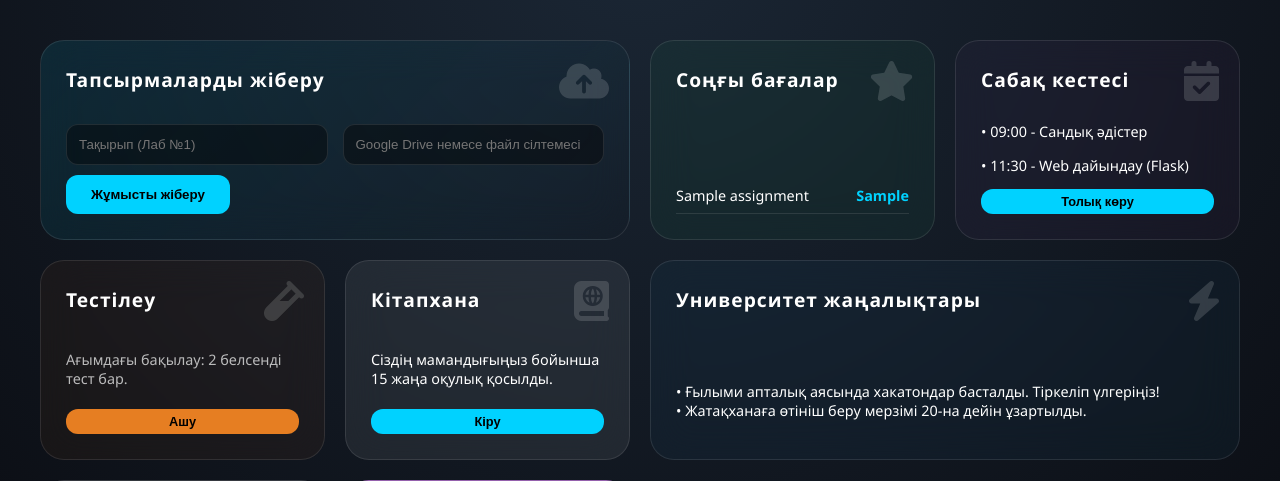
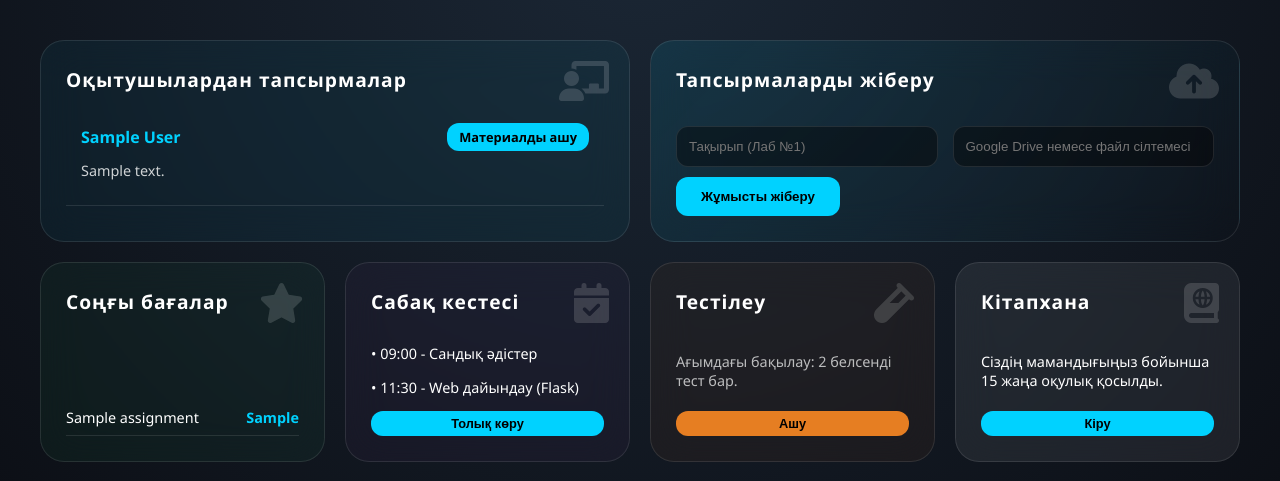
Before and after one commit to alishersultansiyk06-creator/bilim-iq, a Flask app: page /student in a window 1280 px wide. Shown: the part 81-562 px from the top of the page. Run offline with Flask 3, Linux system fonts and the light colour scheme; the visitor is signed in with stand-in values (Sample User, id 1); tables that the repository leaves empty hold one stand-in row (values such as "Sample post").

Commit message:
Update student.html

```diff
--- a/templates/student.html
+++ b/templates/student.html
@@ -89,6 +89,25 @@
 </header>
 
 <div class="dashboard">
+    <div class="tile wide" style="background: rgba(0, 210, 255, 0.05);">
+        <i class="fa-solid fa-chalkboard-user"></i>
+        <h3>Оқытушылардан тапсырмалар</h3>
+        <div style="max-height: 200px; overflow-y: auto;">
+            {% for t_task in teacher_tasks %}
+            <div style="padding: 15px; border-bottom: 1px solid var(--border); margin-bottom: 10px;">
+                <div style="display: flex; justify-content: space-between; align-items: center;">
+                    <strong style="color: var(--accent);">{{ t_task.subject }}</strong>
+                    <a href="{{ t_task.file_url }}" target="_blank" class="btn-send" style="padding: 5px 12px; font-size: 0.8rem; text-decoration: none;">Материалды ашу</a>
+                </div>
+                <p style="font-size: 0.9rem; opacity: 0.8; margin: 10px 0;">{{ t_task.description }}</p>
+            </div>
+            {% endfor %}
+            {% if not teacher_tasks %}
+            <p style="opacity: 0.5; text-align: center; font-size: 0.9rem;">Әзірге жаңа тапсырмалар жоқ.</p>
+            {% endif %}
+        </div>
+    </div>
+
     <div class="tile wide">
         <i class="fa-solid fa-cloud-arrow-up"></i>
         <h3>Тапсырмаларды жіберу</h3>
```
